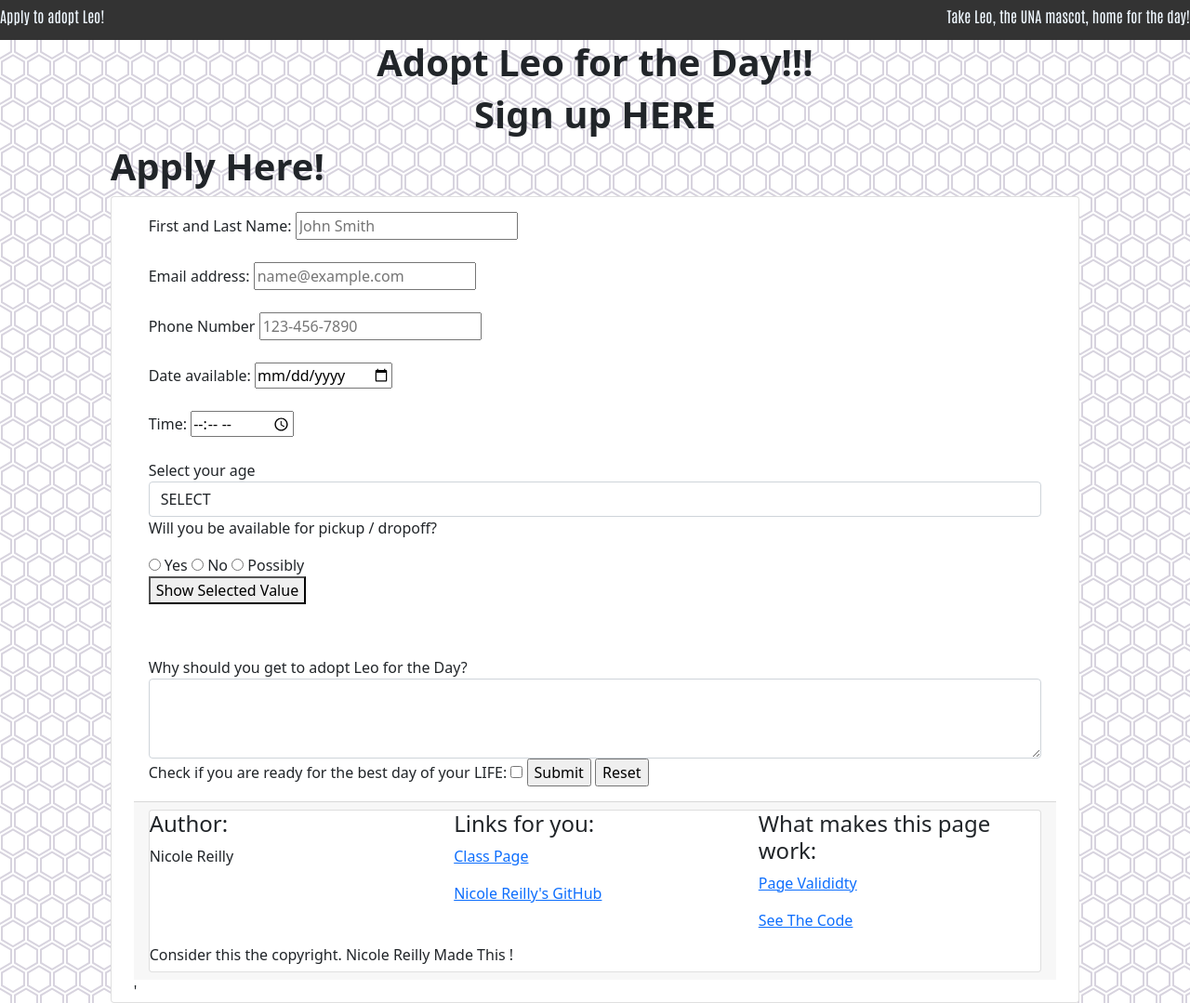
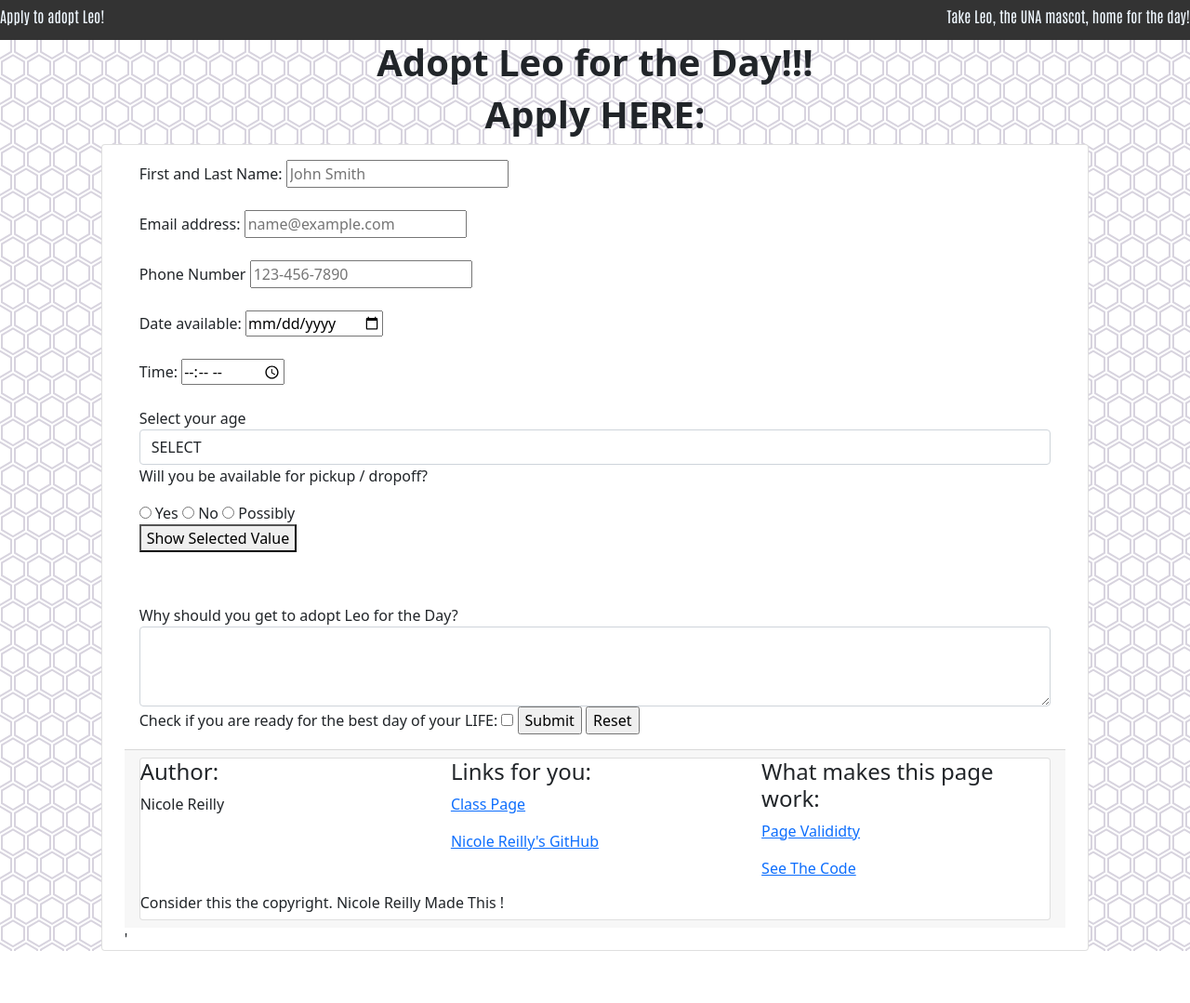
Before and after one commit to nicolereilly/hotel-lab, a plain HTML site: page index.html in a window 1280 px wide. Shown: the whole page at 93% size. After the commit the page ends 1023 px from the top, so only its background shows below. Drawn offline with nearby package versions, Linux system fonts and the light colour scheme.

Commit message:
Update index.html

```diff
--- a/index.html
+++ b/index.html
@@ -27,13 +27,7 @@
 
     <div class="header"> <!-- header -->
       <h1>Adopt Leo for the Day!!!</h1>
-      <h1>Sign up HERE</h1>
-    </div>
-  <div class="container-fluid">
-    <div class="row">
-      <div class="offset-md-1 col-md-10">
-        <h1 class="solid-bg">Apply Here!</h1>
-      </div>
+      <h1>Apply HERE:</h1>
     </div>
     <div class="row">
             <div class="col-md-10 offset-md-1 tab-content">
```
